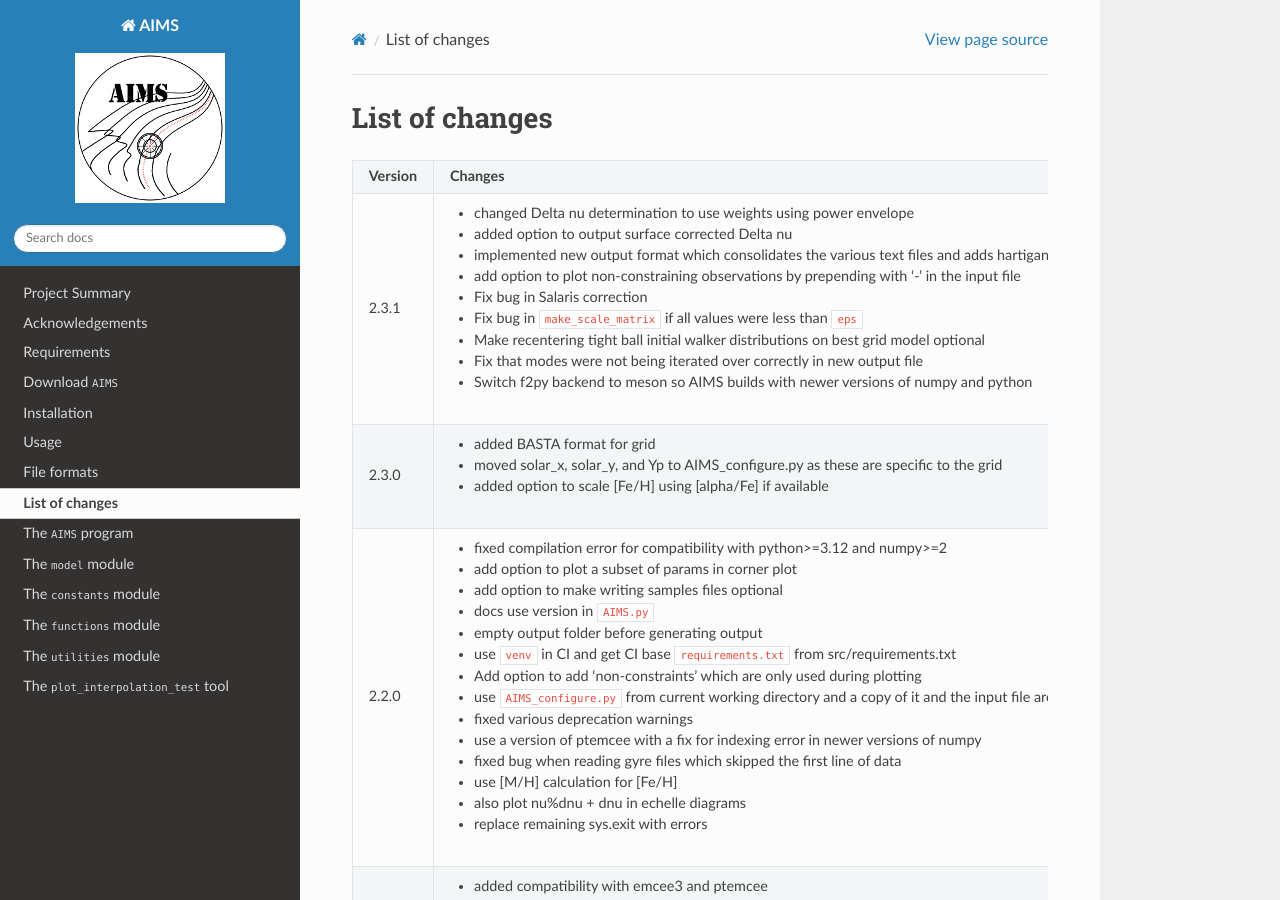
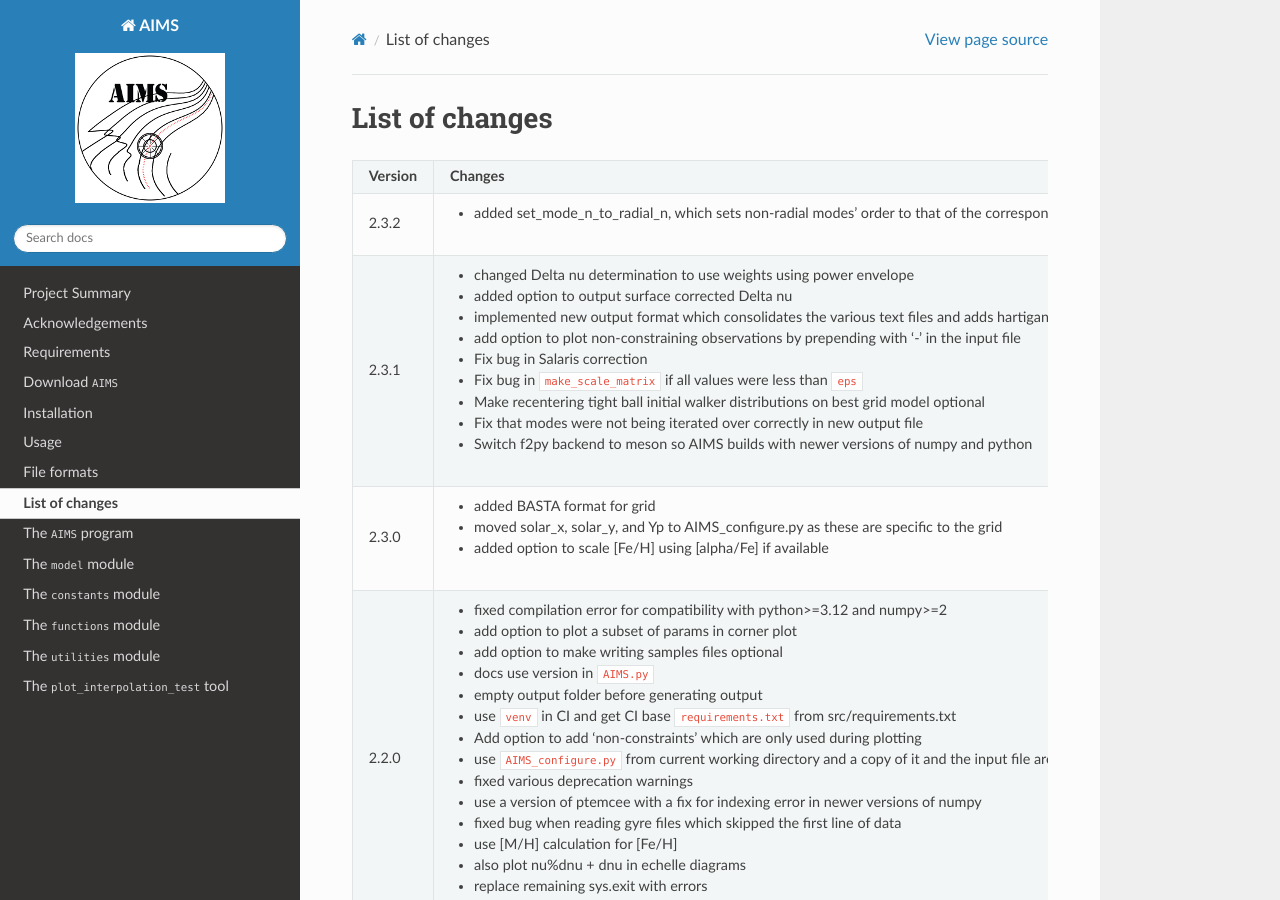
Before and after one commit to waltervrossem/AIMS, a Sphinx documentation site: the page built from doc/changes.rst, in a window 1280 px wide and 900 px high. Built offline with Sphinx 7.4.7 and the Read the Docs theme 3.1.0, drawn with Linux system fonts in a browser that asks for light colours.

Commit message:
Updates to set_mode_n_to_radial_n

```diff
--- a/doc/changes.rst
+++ b/doc/changes.rst
@@ -3,6 +3,9 @@ List of changes
 
 +---------------+---------------------------------------------------------------------------+
 | **Version**   | **Changes**                                                               |
++---------------+---------------------------------------------------------------------------+
+| 2.3.2         | * added set_mode_n_to_radial_n, which sets non-radial modes' order to that|
+|               |   of the corresponding radial mode order.                                 |
 +---------------+---------------------------------------------------------------------------+
 | 2.3.1         | * changed Delta nu determination to use weights using power envelope      |
 |               | * added option to output surface corrected Delta nu                       |
```
